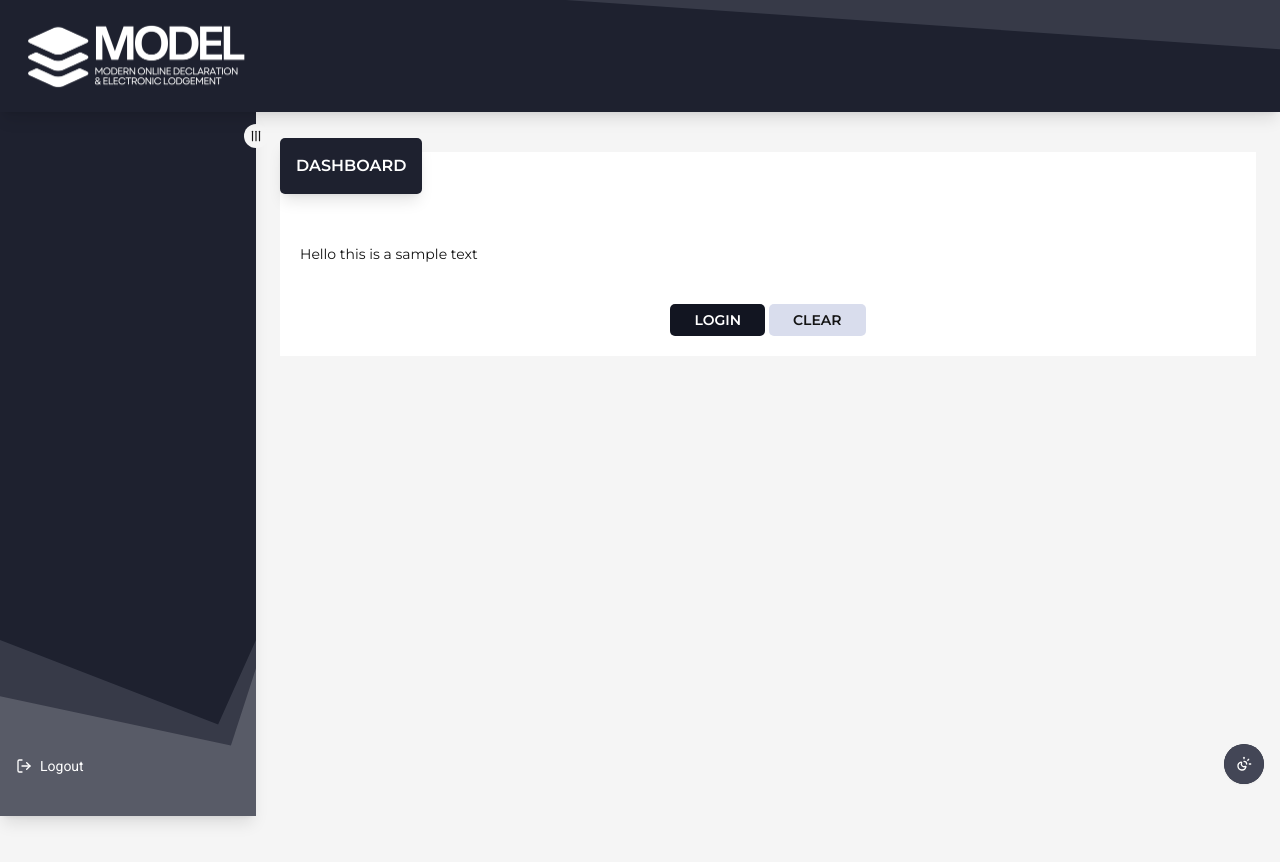
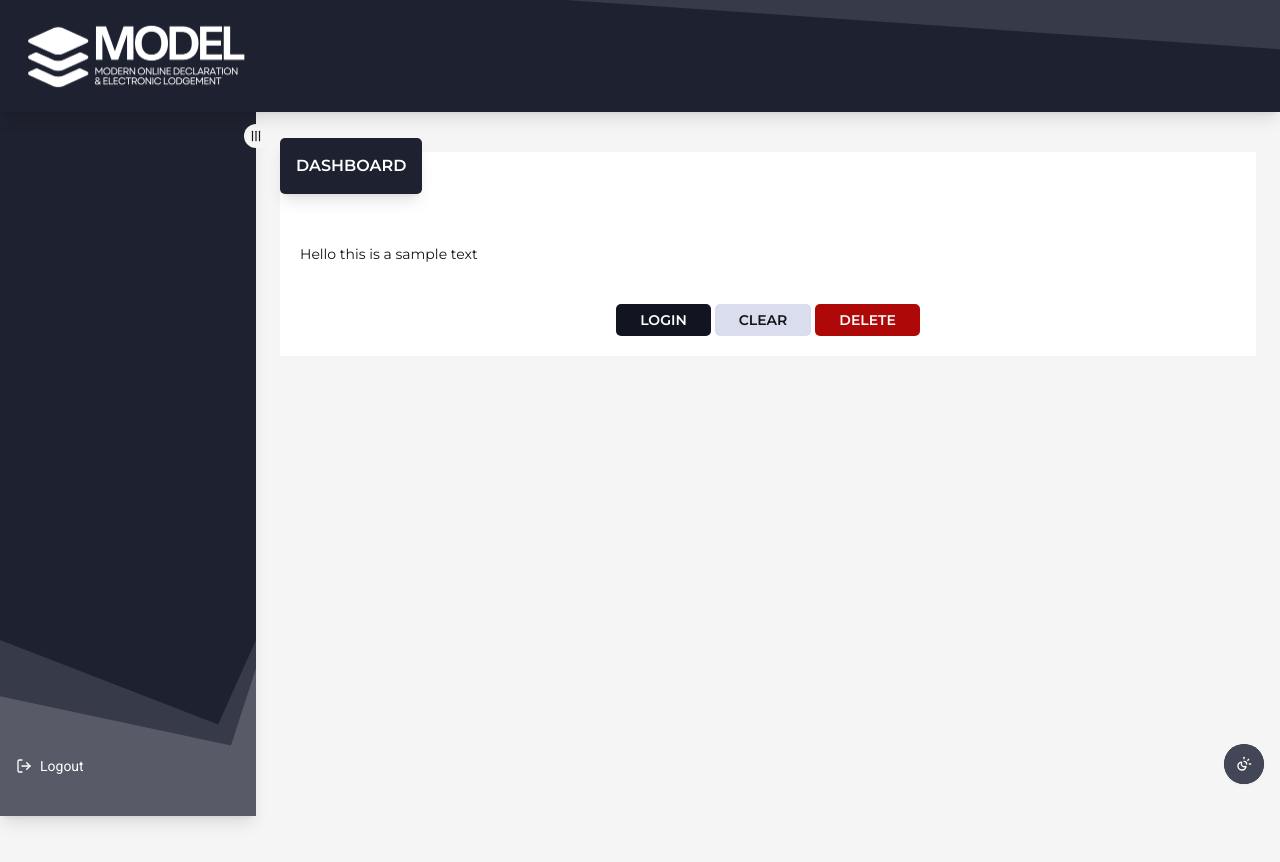
Before and after one commit to sysdevekonek/MODELv2-APP, a Next.js app in the folder modelv2-app/: page /dashboard in a window 1280 px wide. Shown: the top 862 px of the page. Built offline with nearby package versions, Linux system fonts and the light colour scheme.

Commit message:
#78336 - UX Update
Added:
- Delete Button Color / Hover
- Adjusted Header

```diff
--- a/modelv2-app/src/app/(pages)/dashboard/page.tsx
+++ b/modelv2-app/src/app/(pages)/dashboard/page.tsx
@@ -25,6 +25,13 @@ function DashboardPage() {
                             >
                                 CLEAR
                             </button>
+                             <button
+                                type="button"
+                                className="px-6 h-8 bg-deleteButton hover:bg-deleteButtonHover hover:text-white text-white font-semibold text-sm rounded-[5px] transition-colors duration-200
+                                focus:outline-none focus:ring-2 focus:ring-slate-300 focus:ring-offset-2 font-titleFont"
+                            >
+                                DELETE
+                            </button>
                         </div>
     </div>
 
--- a/modelv2-app/src/app/globals.css
+++ b/modelv2-app/src/app/globals.css
@@ -23,6 +23,8 @@ body {
     --button-2: 225 18% 96%;
     --button-border: ;
     --button-hover: 215 16% 47%;
+    --delete-button: 0 91% 36%;
+    --delete-button-hover: 0 96% 44%;
     --layout-hover: 228 36% 89%;
     --layout-1: 0 0% 100%;
     --layout-2: 228 4% 50%;
@@ -46,6 +48,8 @@ body {
     --button-2: 225 6% 13%;
     --button-border: ;
     --button-hover: 215 16% 47%;
+    --delete-button: 0 91% 36%;
+    --delete-button-hover: 0 96% 44%;
     --layout-hover: 227 9% 19%;
     --layout-1: 0 0% 8%;
     --layout-2: 228 3% 31%;
@@ -69,6 +73,8 @@ body {
     --button-2: 228 36% 89%;
     --button-border: ;
     --button-hover: 215 16% 47%;
+    --delete-button: 0 91% 36%;
+    --delete-button-hover: 0 96% 44%;
     --layout-hover: 228 36% 89%;
     --layout-1: 229 22% 15%;
     --layout-2: 228 4% 50%;
@@ -91,4 +97,8 @@ body {
   body {
     @apply bg-bg text-bodytext2;
   }
+
+  body, header, main, aside, div, a, button {
+    @apply transition-colors duration-300 ease-in-out;
+  }
 }
--- a/modelv2-app/src/components/layout/header.tsx
+++ b/modelv2-app/src/components/layout/header.tsx
@@ -19,7 +19,7 @@ export default function Header() {
   }, []);
 
   return (
-    <header className="fixed top-0 left-0 w-full h-28 bg-layout1 text-foreground shadow-lg z-40 flex items-center px-4 transition-colors duration-300">
+    <header className="fixed top-0 left-0 w-full h-28 bg-layout1 text-foreground shadow-lg z-50 flex items-center px-4 transition-colors duration-300 ease-in-out">
       <div className="absolute top-0 right-0 w-full h-full pointer-events-none z-0">
         <div
           className="absolute top-0 right-0 w-3/4 h-full bg-layout3 opacity-50"
@@ -36,14 +36,17 @@ export default function Header() {
             alt="MODEL Logo"
             width={240}
             height={80}
-            className="h-auto w-[15rem]"
+            className="h-auto w-[15rem] transition-opacity duration-300 ease-in-out"
           />
         </a>
-        <div className="text-base text-layoutText2 font-semibold uppercase mr-5">
-          <h2>
-            {fullName ? `Welcome, ${fullName}` : ""}
-          </h2>
+        <div className="mr-6">
+          {fullName && (
+            <span className="px-4 py-2 rounded-lg text-layoutText2 tracking-wide uppercase shadow-sm backdrop-blur-sm transition-colors duration-300 ease-in-out">
+              Welcome,&nbsp;<span className="text-primary font-bold">{fullName}</span>
+            </span>
+          )}
         </div>
+
       </div>
     </header>
   );
--- a/modelv2-app/tailwind.config.js
+++ b/modelv2-app/tailwind.config.js
@@ -19,6 +19,8 @@ module.exports = {
 			button2: 'hsl(var(--button-2))', 				//sub button (next, back, clear, (not active), etc)
 			buttonBorder: 'hsl(var(--button-border))', 		//button border (use if necessary)
 			buttonHover: 'hsl(var(--button-hover))',		//button hover effect (when use, use hover:text-white)
+			deleteButton: 'hsl(var(--delete-button))', 		//delete button (trash icon, etc)
+			deleteButtonHover: 'hsl(var(--delete-button-hover))', //delete button hover effect
 			layouthover: 'hsl(var(--layout-hover))', 		//layout hover/active color
 			layout1: 'hsl(var(--layout-1))', 				//layout (header, sidebar) bg
 			layout2: 'hsl(var(--layout-2))', 				//layout elements 1
```
